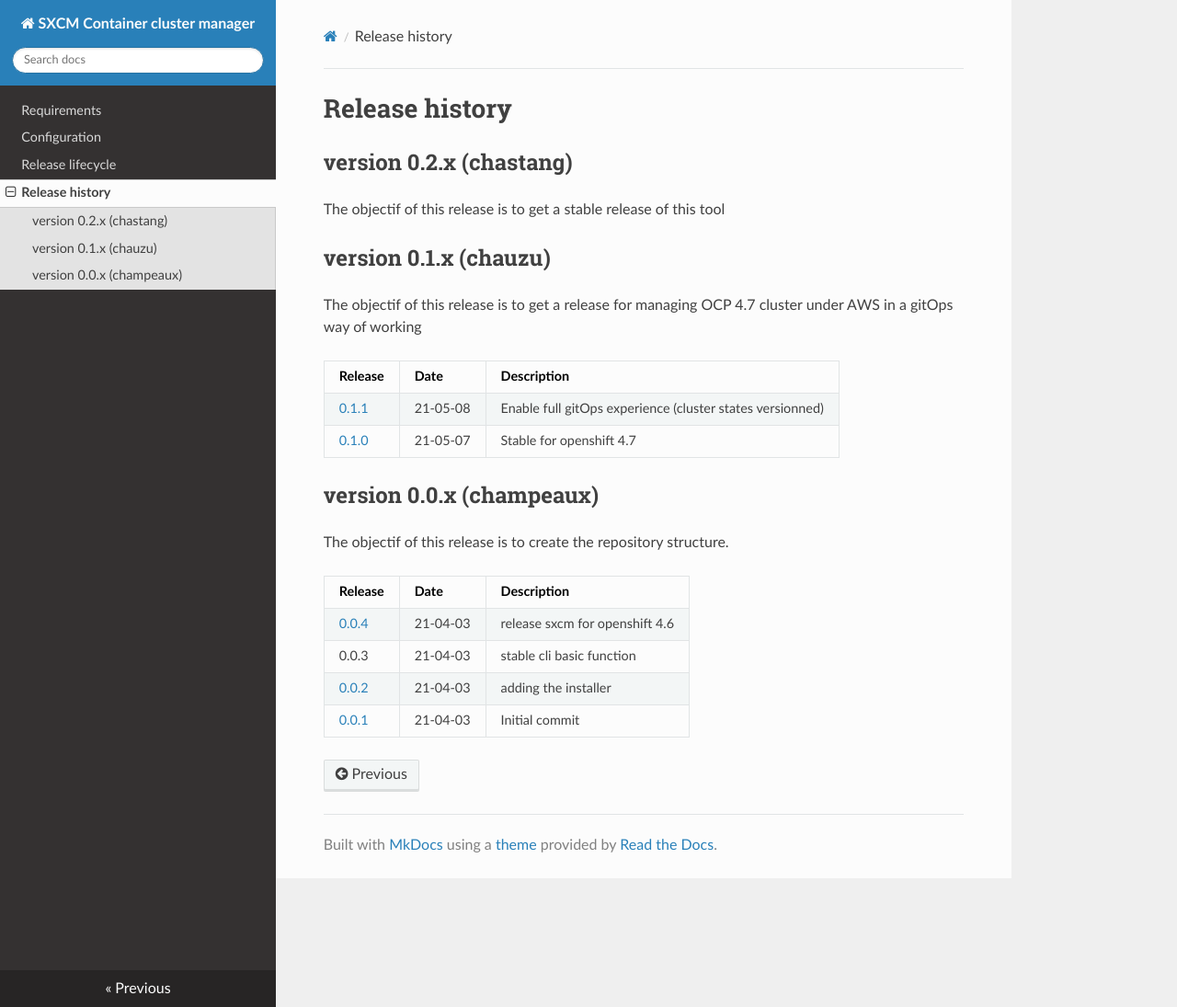
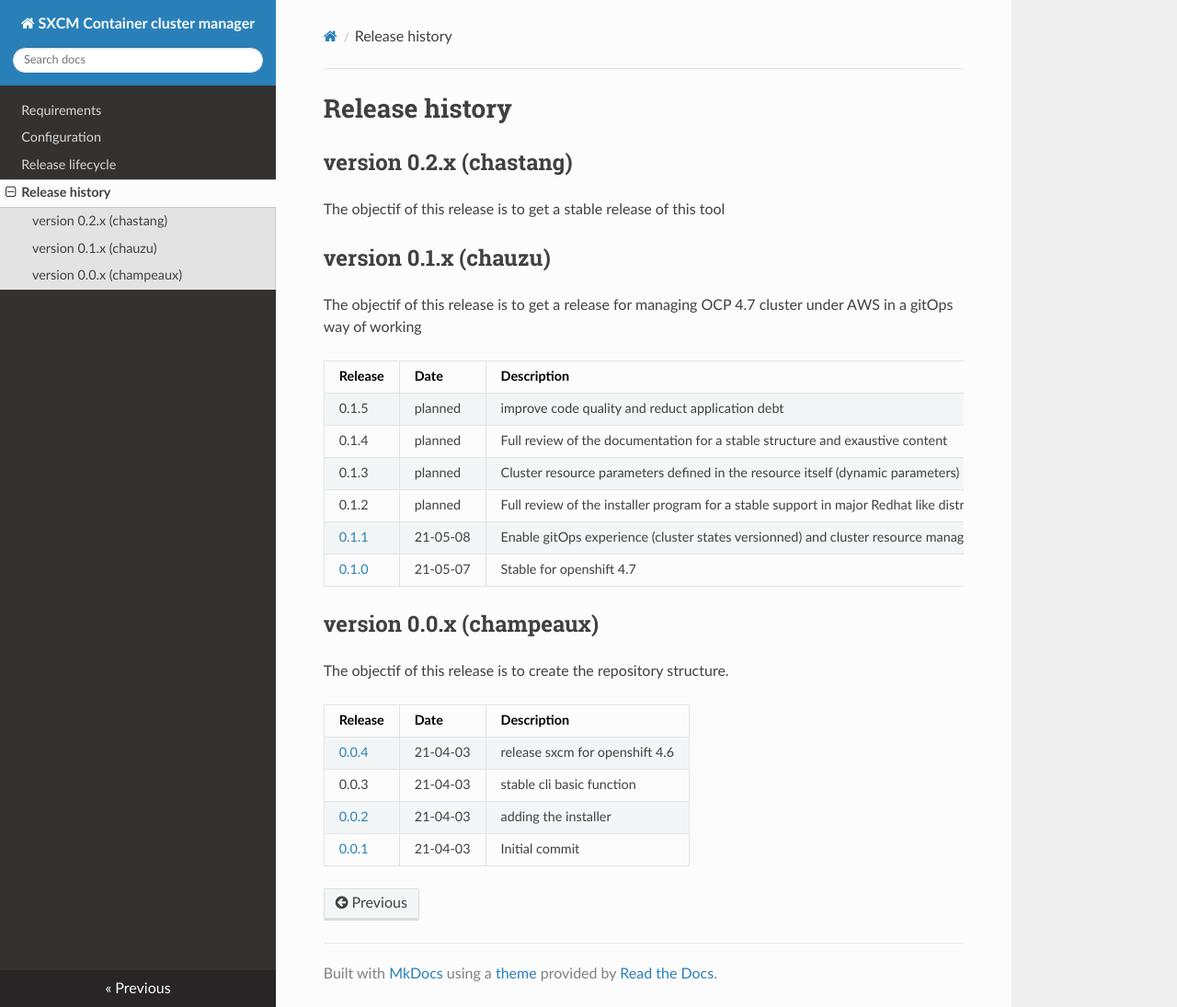
Before and after one commit to startxfr/sxcm, an MkDocs documentation site: the page built from docs/6-release-history.md, in a window 1280 px wide and 1095 px high. Shown: the whole window at 92% size. Built offline with MkDocs 1.6.1, drawn with Linux system fonts in a browser that asks for light colours; nearby versions of some CDN libraries.

Commit message:
[release] Release the version 0.1.1

```diff
--- a/docs/6-release-history.md
+++ b/docs/6-release-history.md
@@ -8,10 +8,14 @@ The objectif of this release is to get a stable release of this tool
 
 The objectif of this release is to get a release for managing OCP 4.7 cluster under AWS in a gitOps way of working
 
-| Release                                                       | Date     | Description                                               |
-| ------------------------------------------------------------- | -------- | --------------------------------------------------------- |
-| [0.1.1](https://github.com/startxfr/sxcm/releases/tag/v0.1.1) | 21-05-08 | Enable full gitOps experience (cluster states versionned) |
-| [0.1.0](https://github.com/startxfr/sxcm/releases/tag/v0.1.0) | 21-05-07 | Stable for openshift 4.7                                  |
+| Release                                                       | Date     | Description                                                                                 |
+| ------------------------------------------------------------- | -------- | ------------------------------------------------------------------------------------------- |
+| 0.1.5                                                         | planned  | improve code quality and reduct application debt                                            |
+| 0.1.4                                                         | planned  | Full review of the documentation for a stable structure and exaustive content               |
+| 0.1.3                                                         | planned  | Cluster resource parameters defined in the resource itself (dynamic parameters)             |
+| 0.1.2                                                         | planned  | Full review of the installer program for a stable support in major Redhat like distribution |
+| [0.1.1](https://github.com/startxfr/sxcm/releases/tag/v0.1.1) | 21-05-08 | Enable gitOps experience (cluster states versionned) and cluster resource management        |
+| [0.1.0](https://github.com/startxfr/sxcm/releases/tag/v0.1.0) | 21-05-07 | Stable for openshift 4.7                                                                    |
 
 ## version 0.0.x (champeaux)
 
```
